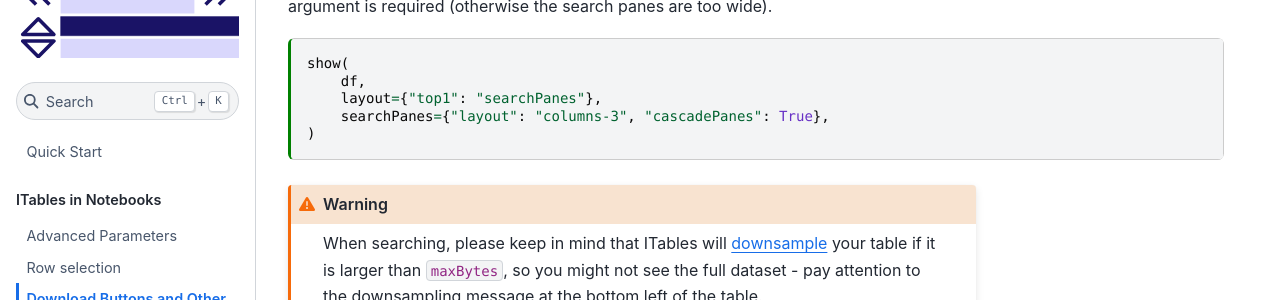
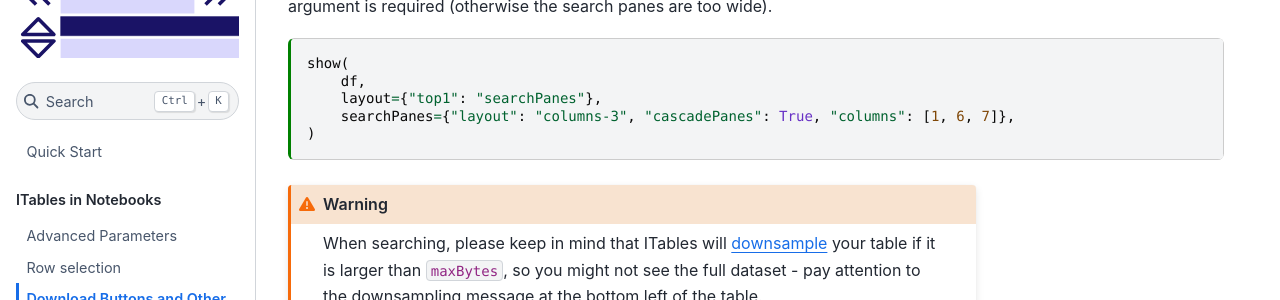
Before and after one commit to mwouts/itables, a Jupyter Book: the page built from docs/extensions.md, in a window 1280 px wide and 900 px high, scrolled down 2593 px. Shown: the part 152-452 px from the top of the window. Built offline with Jupyter Book 1.0.4 settings and Sphinx 7.4.7 and the Sphinx Book theme 1.1.4, drawn with Linux system fonts in a browser that asks for light colours.

Commit message:
Add column choice to searchPanes example (#242)

````diff
--- a/docs/extensions.md
+++ b/docs/extensions.md
@@ -190,7 +190,7 @@ argument is required (otherwise the search panes are too wide).
 show(
     df,
     layout={"top1": "searchPanes"},
-    searchPanes={"layout": "columns-3", "cascadePanes": True},
+    searchPanes={"layout": "columns-3", "cascadePanes": True, "columns": [1, 6, 7]},
 )
 ```
 
````
